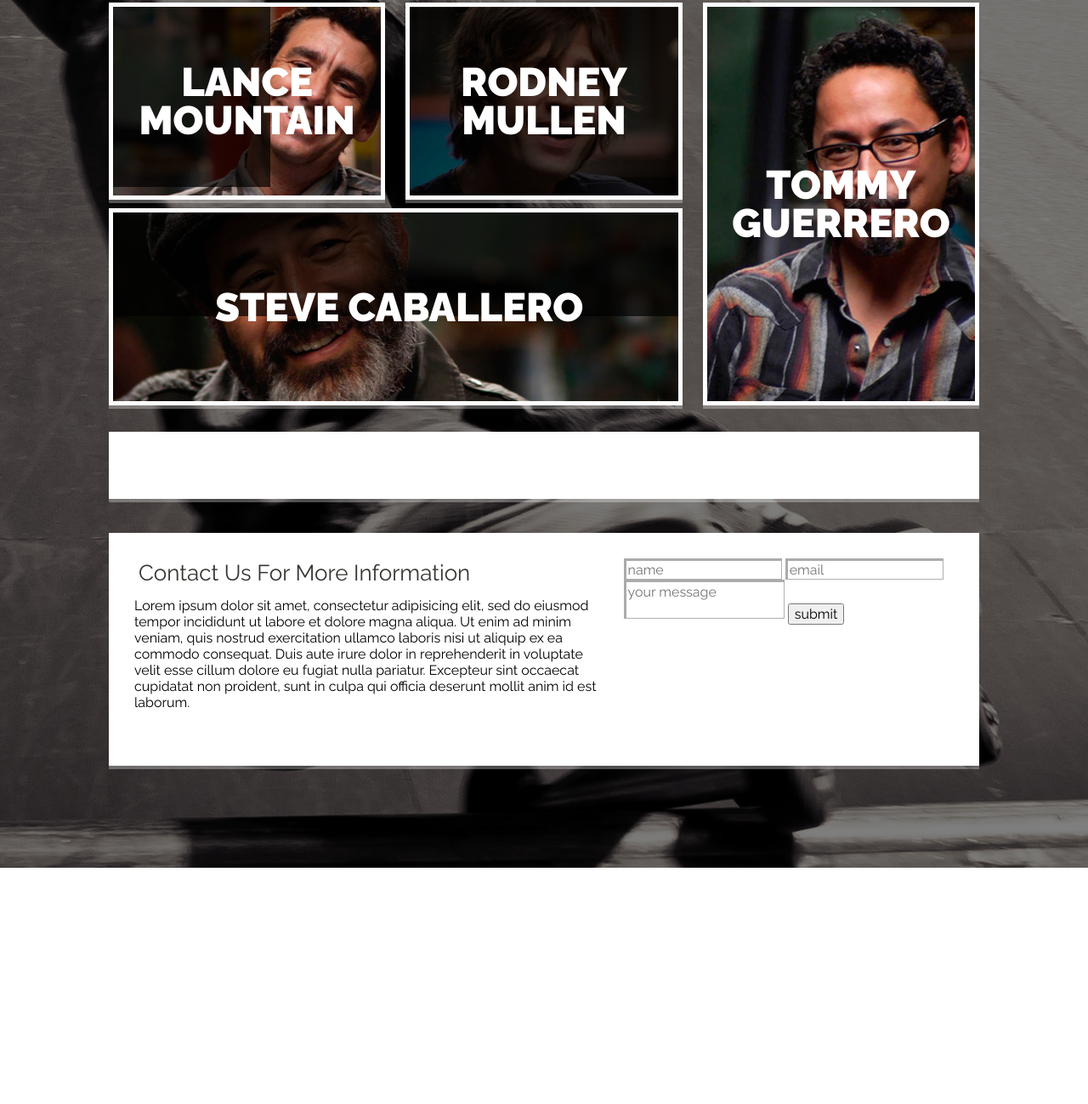
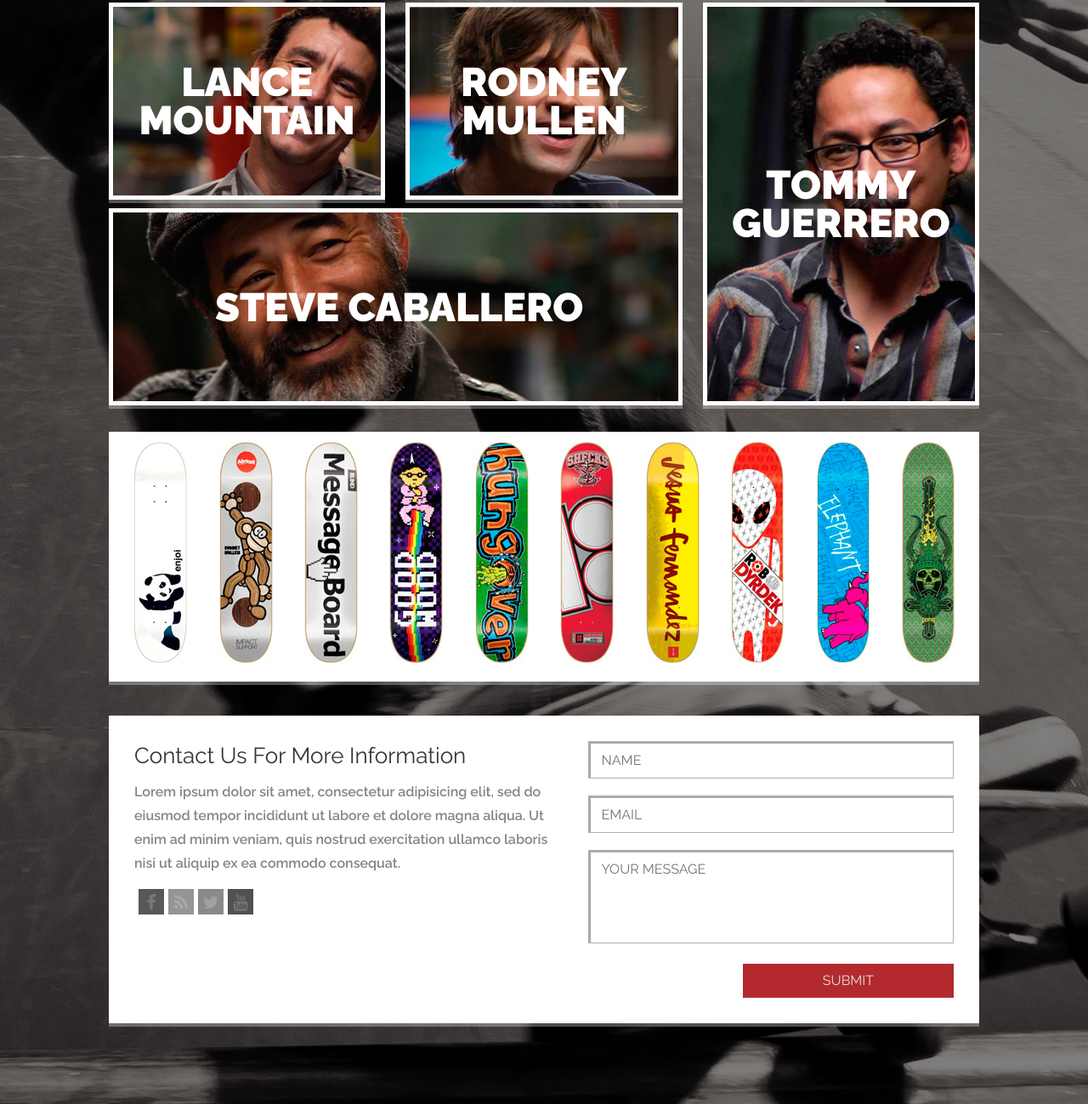
Before and after one commit to shawncothran/Powell_Peralta_TIY_w02weekend, a website: page index.html in a window 1280 px wide. Shown: the part 962-2261 px from the top of the page at 85% size. Before the commit the page ends 1983 px from the top, so only its background shows below. Drawn offline with Linux system fonts and the light colour scheme.

Commit message:
week 2 weekend homework

```diff
--- a/css/css.scss
+++ b/css/css.scss
@@ -58,7 +58,6 @@
           transition: opacity 0.4s;
 
           &:hover {
-            transition: opacity 0.4s;
             opacity: 1;
           }
         }
@@ -104,7 +103,6 @@
       transition: color, background-color 0.6s;
 
       &:hover {
-        transition: color, background-color 0.6s;
         color: #B4292E;
         background: #fff;
       }
@@ -153,7 +151,6 @@
      transition: background-color 0.6s;
 
      &:hover {
-       transition: background-color 0.6s;
        background-color: #B4292E;
      }
    }
@@ -191,7 +188,6 @@
       text-align: center;
       transition: color, background-color 0.6s;
       &:hover {
-        transition: color, background-color 0.6s;
         color: #fff;
         background-color: #B4292E;
       }
@@ -209,11 +205,49 @@
       line-height: 45px;
       font-size: 47px;
       color: #fff;
+      opacity: 1;
       text-decoration: none;
       text-transform: uppercase;
       position: absolute;
       top: 50%;
       transform: translateY(-50%);
+      transition: opacity 0.4s;
+    }
+
+    div.lance, div.rodney, div.steve, div.tommy {
+      @include shadow;
+      position: relative;
+      border: 5px solid #fff;
+      background-repeat: no-repeat;
+      z-index: 10;
+      transition: box-shadow 0.4s, transform 0.4s;
+
+      p {
+        padding: 5px;
+        height: 90px;
+        width: 100%;
+        top: auto;
+        bottom: 0;
+        opacity: 0;
+        line-height: 25px;
+        font-size: 18px;
+        font-weight: 600;
+        color: #fff;
+        transition: opacity 0.4s;
+      }
+
+      &:hover {
+      transform: translateY(-50px);
+      -webkit-box-shadow: 0px 50px 0px 0px rgba(255,255,255,0.3);
+      -moz-box-shadow: 0px 50px 0px 0px rgba(255,255,255,0.3);
+      box-shadow: 0px 50px 0px 0px rgba(255,255,255,0.3);
+        p {
+          opacity: 1;
+        }
+        a {
+          opacity: 0;
+        }
+      }
     }
 
     div.wrap {
@@ -221,66 +255,31 @@
 
       div.lance {
         @include span-columns(4 of 8);
-        @include shadow;
-        position: relative;
-        border: 5px solid #fff;
         height: 232px;
-        background: linear-gradient(rgba(0, 0, 0, 0.7),  rgba(0, 0, 0, 0.7)), url(../assets/sk8er-4.png);
+        background: url(../assets/sk8er-4.png);
         margin-bottom: 10px;
-        background-repeat: no-repeat;
         background-position: -130px -10px;
-        // transition: background 0.6s;
-        // &:hover {
-        //   transition: background 0.6s;
-        //   background: #B4292E;
-        // }
+
       }
       div.rodney {
         @include span-columns(4 of 8);
-        @include shadow;
         @include omega();
-        position: relative;
-        border: 5px solid #fff;
         height: 232px;
-        background: linear-gradient(rgba(0, 0, 0, 0.7),  rgba(0, 0, 0, 0.7)), url(../assets/sk8er-3.png);
-        background-repeat: no-repeat;
-        // transition: background 0.6s;
-        // &:hover {
-        //   transition: background 0.6s;
-        //   background: #B4292E;
-        // }
+        background: url(../assets/sk8er-3.png);
       }
       div.steve {
         @include span-columns(8 of 8);
-        @include shadow;
         padding: 0 120px;
-        position: relative;
-        border: 5px solid #fff;
         height: 232px;
-        background: linear-gradient(rgba(0, 0, 0, 0.7),  rgba(0, 0, 0, 0.7)), url(../assets/sk8er-1.png);
-        background-repeat: no-repeat;
+        background: url(../assets/sk8er-1.png);
         background-position: left -100px;
-        // transition: background 0.6s;
-        // &:hover {
-        //   transition: background 0.6s;
-        //   background: #B4292E;
-        // }
       }
     }
     div.tommy {
       @include span-columns(4);
-      @include shadow;
-      position: relative;
-      border: 5px solid #fff;
       height: 474px;
-      background: linear-gradient(rgba(0, 0, 0, 0.7),  rgba(0, 0, 0, 0.7)), url(../assets/sk8er-2.png);
-      background-repeat: no-repeat;
+      background: url(../assets/sk8er-2.png);
       background-position: -400px 0;
-      // transition: background 0.6s;
-      // &:hover {
-      //   transition: background 0.6s;
-      //   background: #B4292E;
-      // }
     }
   }
 
@@ -288,9 +287,23 @@
     @include outer-container(1024px);
     background: #fff;
     @include shadow;
-    padding: 30px;
+    padding: 12px 0 18px 0;
     margin-bottom: 40px;
 
+    .wrap {
+      @include span-columns(12);
+      @include shift(.333);
+    }
+
+    a {
+      @include span-columns(1.15);
+      transition: opacity 0.4s;
+
+      &:hover {
+        transition: opacity 0.4s;
+        opacity: 0.6;
+      }
+    }
   }
 }
 
@@ -300,32 +313,110 @@
   @include outer-container(1024px);
   background: #fff;
   @include shadow;
-  margin-bottom: 120px;
+  margin-bottom: 95px;
   padding: 30px;
+
   section {
-    @include span-columns(7 of 12);
+    @include span-columns(6.5 of 12);
+
     h3 {
       font-weight: normal;
       font-size: 26px;
-      margin: 5px;
+      margin: 5px 0;
       color: #363732;
       line-height: 25px;
       text-transform: capitalize;
     }
+
+    p {
+      line-height: 28px;
+      font-size: 16px;
+      font-weight: 600;
+      color: #848484;
+    }
+
+    nav.social {
+
+      div {
+        float: left;
+        margin-left: 5px;
+        padding: 4px;
+        width: 30px;
+        height: 30px;
+        text-align: center;
+        margin-bottom: 20px;
+        -webkit-filter: grayscale(100%);
+        filter: grayscale(100%);
+
+        a.subs {
+          color: #fff;
+          opacity: 0.2;
+          font-size: 20px;
+          transition: opacity 0.4s;
+
+          &:hover {
+            transition: opacity 0.4s;
+            opacity: 1;
+          }
+        }
+      }
+
+      .fb {
+        background: #445897;
+      }
+      .rs {
+        background: #CC8F32;
+      }
+
+      .tw {
+        background: #6A8DC7;
+      }
+
+      .yt {
+        background: #B2382D;
+      }
+      div:hover {
+        -webkit-filter: grayscale(0%);
+        filter: grayscale(0%);
+      }
+    }
   }
 
   form {
-    @include span-columns(5 of 12);
+    @include span-columns(5.5 of 12);
 
     input, textarea {
+      display: inline-block;
+      width: 100%;
+      margin-bottom: 20px;
+      line-height: 40px;
+      padding: 0 0 0 12px;
       border-top: #fff inset 3px;
       border-left: #fff inset 3px;
       border-bottom: #AFAFAF solid 1px;
       border-right: #AFAFAF solid 1px;
       resize: none;
+      text-transform: uppercase;
+    }
+    textarea {
+      height: 110px;
+    }
+    button {
+      display: inline-block;
+      float: right;
+      width: 248px;
+      color: #e1e1e1;
+      text-transform: uppercase;
+      border: none;
+      height: 40px;
+      background: #B4292E;
+      transition: color, background-color 0.6s;
 
+      &:hover {
+        transition: color, background-color 0.6s;
+        color: #B4292E;
+        background: #fff;
+      }
     }
-
   }
-
 }
--- a/index.html
+++ b/index.html
@@ -74,43 +74,65 @@
       <section id="skateboarders">
         <div class="wrap">
           <div class="lance">
-            <a class="sk8r" href="#"><img src="" alt="" />lance mountain</a>
+            <a class="sk8r" href="#">lance mountain</a>
+            <p>
+              Robert Lance Mountain is a professional skateboarder and artist who was one of the prominent skateboarders throughout the 1980s, primarily due to his involvement with the Bones Brigade.
+            </p>
           </div>
           <div class="rodney">
-            <a class="sk8r" href="#"><img src="" alt="" />rodney mullen</a>
+            <a class="sk8r" href="#">rodney mullen</a>
+            <p>
+              John Rodney Mullen is a professional skateboarder, entrepreneur, inventor, and public speaker who practices freestyle and street skateboarding.
+            </p>
           </div>
           <div class="steve">
-            <a class="sk8r" href="#"><img src="" alt="" />steve caballero</a>
+            <a class="sk8r" href="#">steve caballero</a>
+            <p>
+              Steve Caballero is a professional skateboarder and musician. Caballero is known for the difficult tricks and air variations he invented for vertical skating and for setting the long-standing record for the highest air achieved on a halfpipe. In 1999, Thrasher Magazine named Caballero the "Skater of the Century".
+            </p>
           </div>
         </div>
         <div class="tommy">
-          <a class="sk8r" href="#"><img src="" alt="" />tommy guerrero</a>
+          <a class="sk8r" href="#">tommy guerrero</a>
+          <p>
+            Bones Brigade skate team in the 80’s, movie appearances, co-founder of Real Skateboards and 40’s Clothing, art director for Krooked Skateboarding, and prolific recording artist- from the “Fat Jazzy Grooves” and “Another Late Night” compilations, to albums for Mo’Wax, Galaxia, Function 8, Rush [Japan], Quannum and Ubiquity, T.G. has lead a full life.
+          </p>
         </div>
       </section>
       <section id="board_design">
-        <a class="" href="#"><img src="" alt="" /></a>
-        <a class="" href="#"><img src="" alt="" /></a>
-        <a class="" href="#"><img src="" alt="" /></a>
-        <a class="" href="#"><img src="" alt="" /></a>
-        <a class="" href="#"><img src="" alt="" /></a>
-        <a class="" href="#"><img src="" alt="" /></a>
-        <a class="" href="#"><img src="" alt="" /></a>
-        <a class="" href="#"><img src="" alt="" /></a>
-        <a class="" href="#"><img src="" alt="" /></a>
-        <a class="" href="#"><img src="" alt="" /></a>
+        <div class="wrap">
+          <a class="" href="#"><img src="assets/sk8-3.png" alt="" /></a>
+          <a class="" href="#"><img src="assets/sk8-4.png" alt="" /></a>
+          <a class="" href="#"><img src="assets/sk8-5.png" alt="" /></a>
+          <a class="" href="#"><img src="assets/sk8-6.png" alt="" /></a>
+          <a class="" href="#"><img src="assets/sk8-7.png" alt="" /></a>
+          <a class="" href="#"><img src="assets/sk8-8.png" alt="" /></a>
+          <a class="" href="#"><img src="assets/sk8-9.png" alt="" /></a>
+          <a class="" href="#"><img src="assets/sk8-10.png" alt="" /></a>
+          <a class="" href="#"><img src="assets/sk8-2.png" alt="" /></a>
+          <a class="" href="#"><img src="assets/sk8-1.png" alt="" /></a>
+        </div>
       </section>
     </main>
     <footer id="contact_us">
       <section>
         <h3>contact us for more information</h3>
         <p>
-          Lorem ipsum dolor sit amet, consectetur adipisicing elit, sed do eiusmod tempor incididunt ut labore et dolore magna aliqua. Ut enim ad minim veniam, quis nostrud exercitation ullamco laboris nisi ut aliquip ex ea commodo consequat. Duis aute irure dolor in reprehenderit in voluptate velit esse cillum dolore eu fugiat nulla pariatur. Excepteur sint occaecat cupidatat non proident, sunt in culpa qui officia deserunt mollit anim id est laborum.
+          Lorem ipsum dolor sit amet, consectetur adipisicing elit, sed do eiusmod tempor incididunt ut labore et dolore magna aliqua. Ut enim ad minim veniam, quis nostrud exercitation ullamco laboris nisi ut aliquip ex ea commodo consequat.
         </p>
         <nav class="social">
-          <a class="" href="#"><img src="" alt="" /></a>
-          <a class="" href="#"><img src="" alt="" /></a>
-          <a class="" href="#"><img src="" alt="" /></a>
-          <a class="" href="#"><img src="" alt="" /></a>
+          <div class="fb">
+            <a class="subs" href="#"><i class="fa fa-facebook"></i></a>
+          </div>
+          <div class="rs">
+            <a class="subs" href="#"><i class="fa fa-rss"></i></a>
+          </div>
+          <div class="tw">
+            <a class="subs" href="#"><i class="fa fa-twitter"></i></a>
+          </div>
+          <div class="yt">
+            <a class="subs" href="#"><i class="fa fa-youtube"></i></a>
+          </div>
         </nav>
       </section>
       <form class="contact" action="index.html" method="post">
```
Also changed, not shown: css/css.css.
